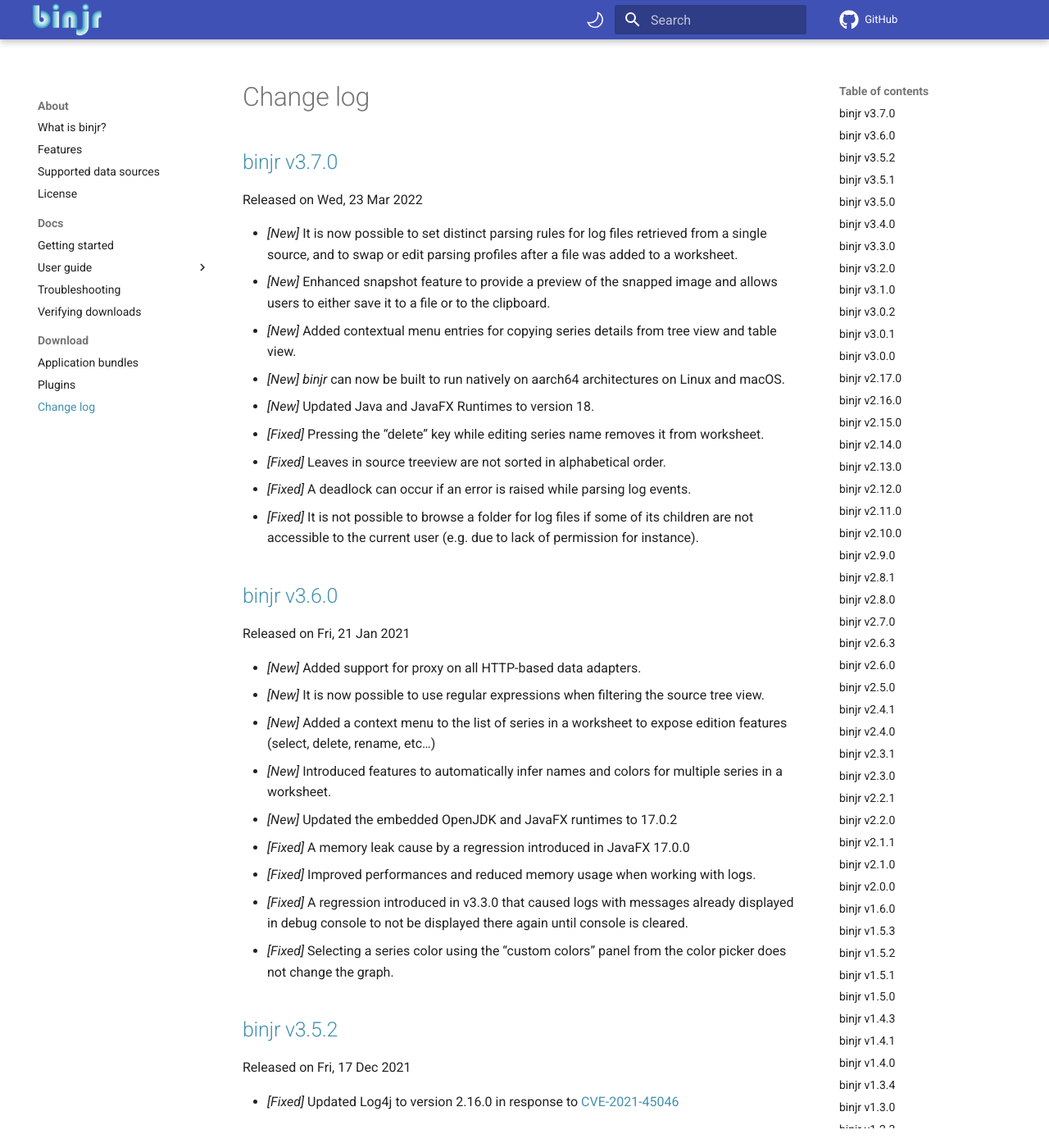
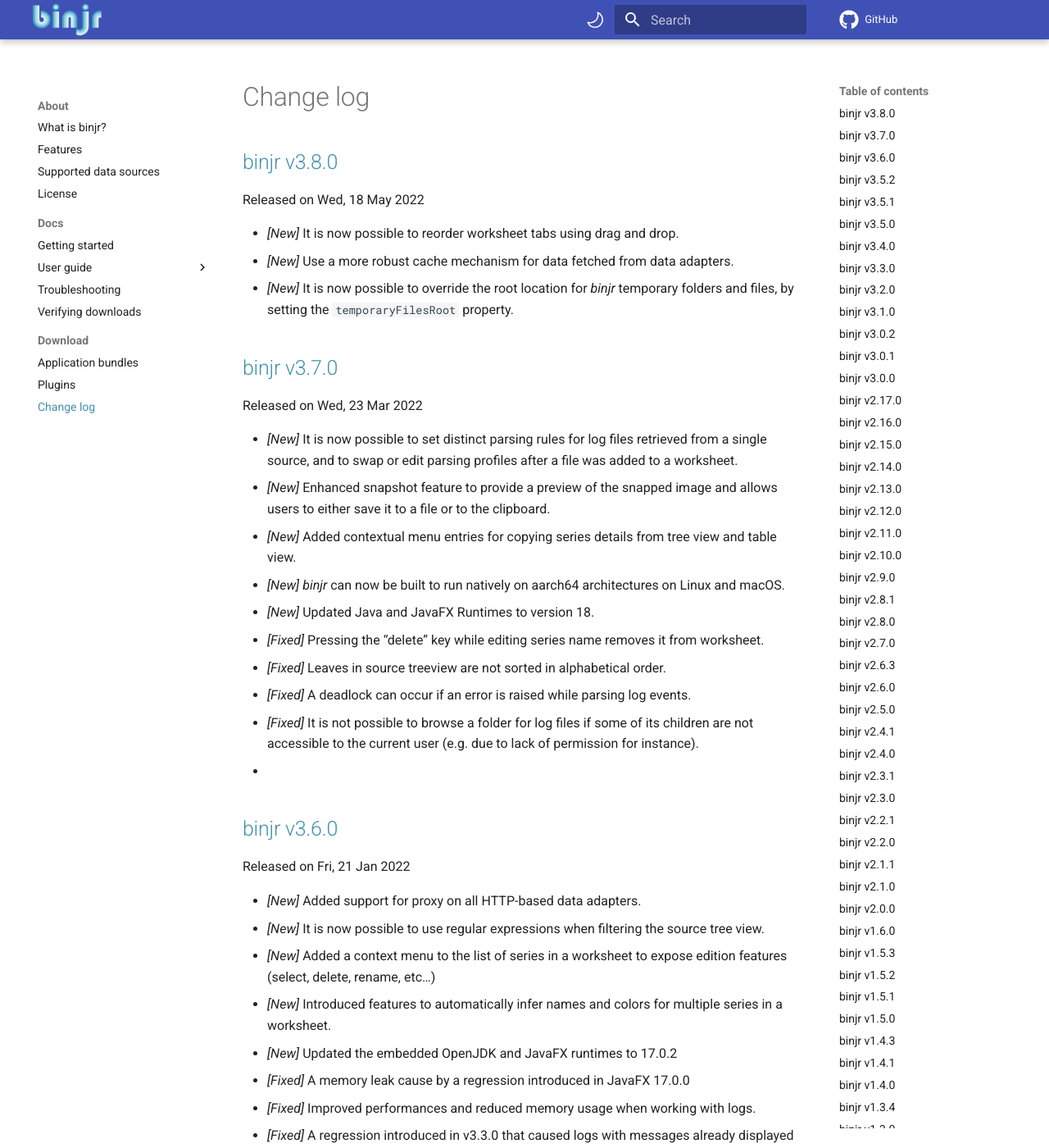
Before and after one commit to binjr/binjr.github.io, an MkDocs documentation site: the page built from docs/download/CHANGELOG.md, in a window 1280 px wide and 1400 px high. Shown: the whole window at 82% size. Built offline with MkDocs 1.6.1 and Material for MkDocs 9.7.7, drawn with Linux system fonts in a browser that asks for light colours; comment, search, counter and statistics services are not loaded.

Commit message:
Release  v3.8.0

```diff
--- a/docs/download/CHANGELOG.md
+++ b/docs/download/CHANGELOG.md
@@ -1,4 +1,11 @@
 # Change log
+
+## [binjr v3.8.0](https://github.com/binjr/binjr/releases/tag/v3.8.0)
+Released on Wed, 18 May 2022
+
+* _[New]_ It is now possible to reorder worksheet tabs using drag and drop.
+* _[New]_ Use a more robust cache mechanism for data fetched from data adapters.
+* _[New]_ It is now possible to override the root location for *binjr* temporary folders and files, by setting the `temporaryFilesRoot` property.
 
 ## [binjr v3.7.0](https://github.com/binjr/binjr/releases/tag/v3.7.0)
 Released on Wed, 23 Mar 2022
@@ -12,9 +19,9 @@
 * _[Fixed]_ Leaves in source treeview are not sorted in alphabetical order.
 * _[Fixed]_ A deadlock can occur if an error is raised while parsing log events.
 * _[Fixed]_ It is not possible to browse a folder for log files if some of its children are not accessible to the current user (e.g. due to lack of permission for instance).
-
+*
 ## [binjr v3.6.0](https://github.com/binjr/binjr/releases/tag/v3.6.0)
-Released on Fri, 21 Jan 2021
+Released on Fri, 21 Jan 2022
 
 * _[New]_ Added support for proxy on all HTTP-based data adapters.
 * _[New]_ It is now possible to use regular expressions when filtering the source tree view.
```
Also changed, not shown: docs/download/latest_release.md (+8 -8 lines), 1 other file.
